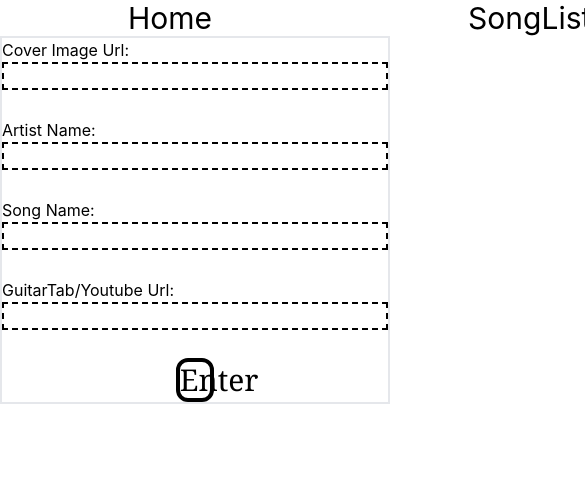
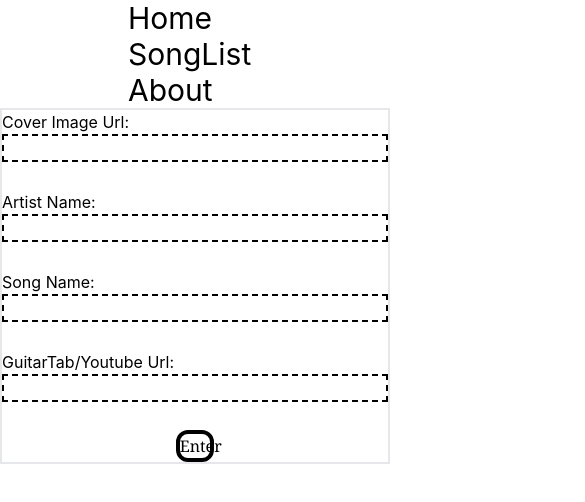
Before and after one commit to bboksn/SongLister, a React (Create React App) app: page / in a window 390 px wide. Shown: the top 502 px of the page, 585 px wide, since content can reach past the window. Built offline with nearby package versions, Linux system fonts and the light colour scheme.

Commit message:
more styling

```diff
--- a/db.json
+++ b/db.json
@@ -1,12 +1,5 @@
 {
   "cards": [
-    {
-      "coverUrl": "testUrl",
-      "artistName": "testName",
-      "songName": "testSong",
-      "tabLink": "testLink",
-      "id": 0
-    },
     {
       "coverUrl": "https://imgs.search.brave.com/aXyqbxX2aqws697Gjyf6TiXPzsjlzq7NOJJGBXQp434/rs:fit:1200:1200:1/g:ce/aHR0cHM6Ly82NC5t/ZWRpYS50dW1ibHIu/Y29tLzE3ZjBlZjU0/MmMwNDU2NjZkYmEz/OGQwNmVhZTM4ODI5/LzJkNmZlOGRmNWI2/ODMwZWUtOTUvczEy/ODB4MTkyMC9hNTU5/OWFjOTJmMWJmNmE5/Zjg5Zjc0YmVjNzBk/MzhhZGE5MjVlMDE5/LmpwZw",
       "artistName": "Sweet Trip",
@@ -19,6 +12,13 @@
       "songName": "Dumb",
       "tabLink": "https://tabs.ultimate-guitar.com/tab/nirvana/dumb-tabs-108091",
       "id": 11
+    },
+    {
+      "coverUrl": "https://imgs.search.brave.com/etd9v0VKyR-NlIO89oCNkHuNaUzIKnVch42wcz0IcwU/rs:fit:1200:1200:1/g:ce/aHR0cHM6Ly9jZG4y/LnRoZWxpbmVvZmJl/c3RmaXQuY29tL2lt/YWdlcy9yZW1vdGUv/aHR0cHNfY2RuMi50/aGVsaW5lb2ZiZXN0/Zml0LmNvbS9tZWRp/YS8yMDE0L0tpbmdf/S3J1bGVfLV9UaGVf/T296LmpwZw",
+      "artistName": "King Krule",
+      "songName": "Dum Surfer",
+      "tabLink": "https://www.youtube.com/watch?v=MhlsOBhVHX0",
+      "id": 12
     }
   ]
 }
--- a/src/FormPage.jsx
+++ b/src/FormPage.jsx
@@ -33,7 +33,7 @@ export default function FormPage() {
          Artist Name:   <input className='border-2 border-black border-dashed mb-7' onChange={fillForm} name='artistName' type="text"/>
          Song Name:   <input className='border-2 border-black border-dashed mb-7' onChange={fillForm} name='songName' type="text"/>
          GuitarTab/Youtube Url:   <input className='border-2 border-black border-dashed mb-7' onChange={fillForm} name='tabLink' type="text"/>
-         <button className='text-3xl border-black border-4 w-[10%] self-center rounded-xl font-serif' type='submit'>Enter</button>
+         <button className='lg:text-3xl border-black border-4 w-[10%] self-center rounded-xl font-serif' type='submit'>Enter</button>
         </form>
     </div>
   )
--- a/src/Nav.jsx
+++ b/src/Nav.jsx
@@ -5,7 +5,7 @@ export default function Nav() {
   return (
     <>
     <ul>
-        <li className='text-3xl'>
+        <li className='text-3xl flex flex-col lg:flex-row'>
             <Link className='px-32' to={"/"}>Home</Link>
             <Link className='px-32' to={"/SongList"}>SongList</Link>
             <Link className='px-32' to={"/About"}>About</Link>
```
